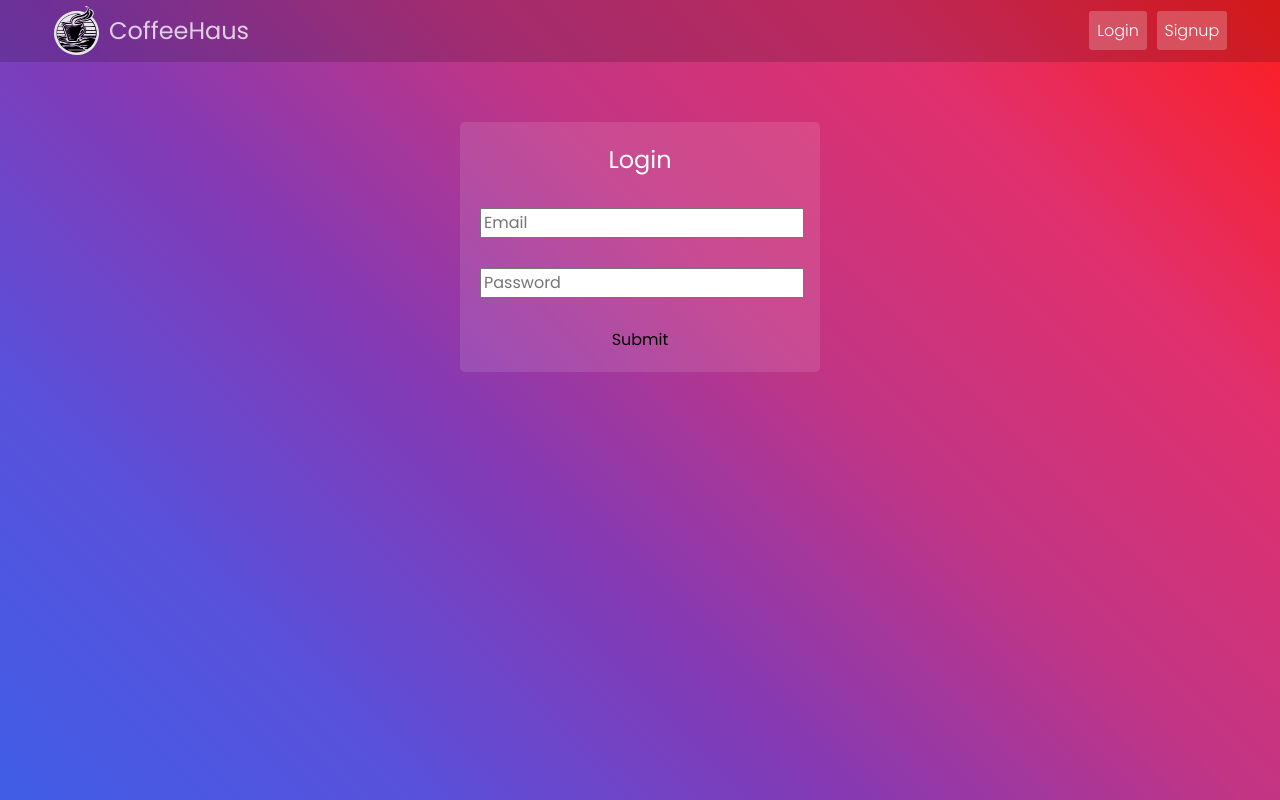
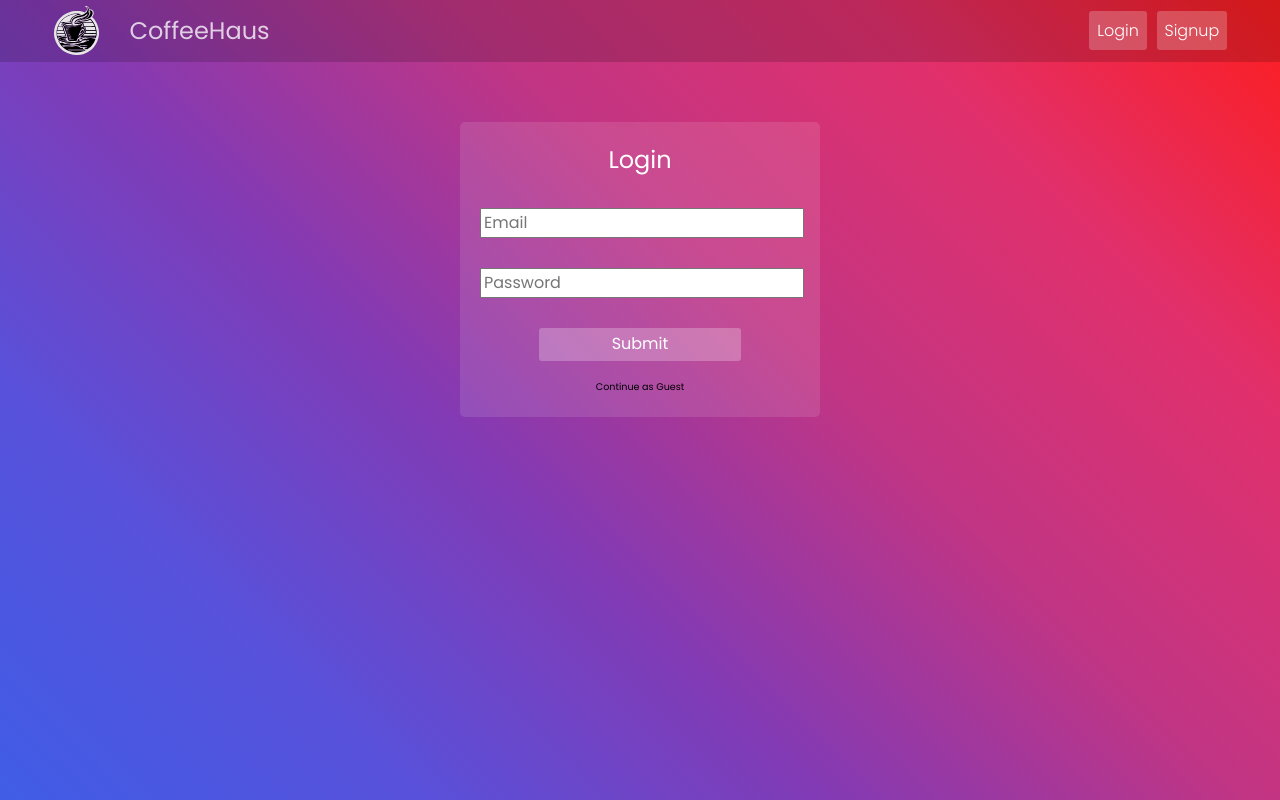
Before and after one commit to Jrwolf99/TrelloClone, a React (Create React App) app: page /login in a window 1280 px wide. Built offline with nearby package versions, Linux system fonts and the light colour scheme; no server answers.

Commit message:
made a continue as guest button

```diff
--- a/src/components/Login.jsx
+++ b/src/components/Login.jsx
@@ -1,4 +1,5 @@
 import React, { useState } from 'react'
+import { Link } from 'react-router-dom';
 import styled from "styled-components";
 import { useLogin } from '../hooks/Firebase/useLogin';
 
@@ -14,6 +15,10 @@ const StyledForm = styled.form`
     &>h2 {
         color: white;
     }
+    &>p {
+        color: #580000;
+        font-size: .8rem;
+    }
 
     &> label {
     display: block;
@@ -26,6 +31,23 @@ const StyledForm = styled.form`
     width: 100%;
      }
 
+     &>button:nth-of-type(1) {
+         color: white;
+         background: #ffffff3e;
+         padding: .3em 1em;
+         width: 63%;
+         border-radius: 3px;
+         margin-bottom: 1rem ;
+     }
+
+
+`;
+const StyledContinue = styled.button`
+        display: block;
+        margin: auto;
+        font-size: .6rem;
+         padding: .3em 1em;
+         border-radius: 3px;
 `;
 
 
@@ -64,9 +86,19 @@ export default function Login() {
                     placeholder="Password"
                 />
             </label>
-            {(!isPending) && <button className='btn'>Submit</button>}
-            {(isPending) && <button className='btn' disabled>Loading...</button>}
+            {(!isPending) && <button>Submit</button>}
+            {(isPending) && <button disabled>Loading...</button>}
             {error && <p>{error}</p>}
+
+            <StyledContinue to="/" type='button'
+                onClick={
+                    () => {
+                        login("demo@demo.com", 123456);
+                    }
+                }
+
+            >Continue as Guest</StyledContinue>
+
 
         </StyledForm>
     )
--- a/src/components/Navbar.jsx
+++ b/src/components/Navbar.jsx
@@ -17,6 +17,15 @@ display: flex;
 justify-content: space-between;
 align-items: center;
 padding: 0 3em;
+
+&>div {
+    display: flex;
+    justify-content: center;
+    align-items: center;
+    gap: 30px;
+}
+
+
 `;
 
 
@@ -61,6 +70,7 @@ export default function Navbar() {
             </StyledLogoWrapper>
 
 
+            <div>
                 {user && <p>Hello {user.displayName}</p>}
                 <StyledButtonWrapper>
                     {!user && (<>
@@ -76,6 +86,7 @@ export default function Navbar() {
                     }
 
                 </StyledButtonWrapper>
+            </div>
 
 
 
--- a/src/components/Signup.jsx
+++ b/src/components/Signup.jsx
@@ -1,6 +1,7 @@
 import React, { useState } from 'react'
 import styled from "styled-components";
 import { useSignup } from '../hooks/Firebase/useSignup';
+
 
 
 const StyledForm = styled.form`
@@ -15,6 +16,10 @@ const StyledForm = styled.form`
     &>h2 {
         color: white;
     }
+    &>p {
+        color: #580000;
+        font-size: .8rem;
+    }
 
     &> label {
     display: block;
@@ -27,9 +32,16 @@ const StyledForm = styled.form`
     width: 100%;
      }
 
+     &>button {
+         color: white;
+         background: #ffffff3e;
+         padding: .3em 1em;
+         width: 63%;
+         border-radius: 3px;
+         margin-bottom: 1rem ;
+     }
+
 `;
-
-
 
 export default function Signup() {
 
@@ -76,9 +88,8 @@ export default function Signup() {
                 />
             </label>
 
-
-            {(!isPending) && <button className='btn'>Submit</button>}
-            {(isPending) && <button className='btn' disabled>Loading...</button>}
+            {(!isPending) && <button>Submit</button>}
+            {(isPending) && <button disabled>Loading...</button>}
             {error && <p>{error}</p>}
 
         </StyledForm>
```
Lines whose indentation alone changed are shown as unchanged.
